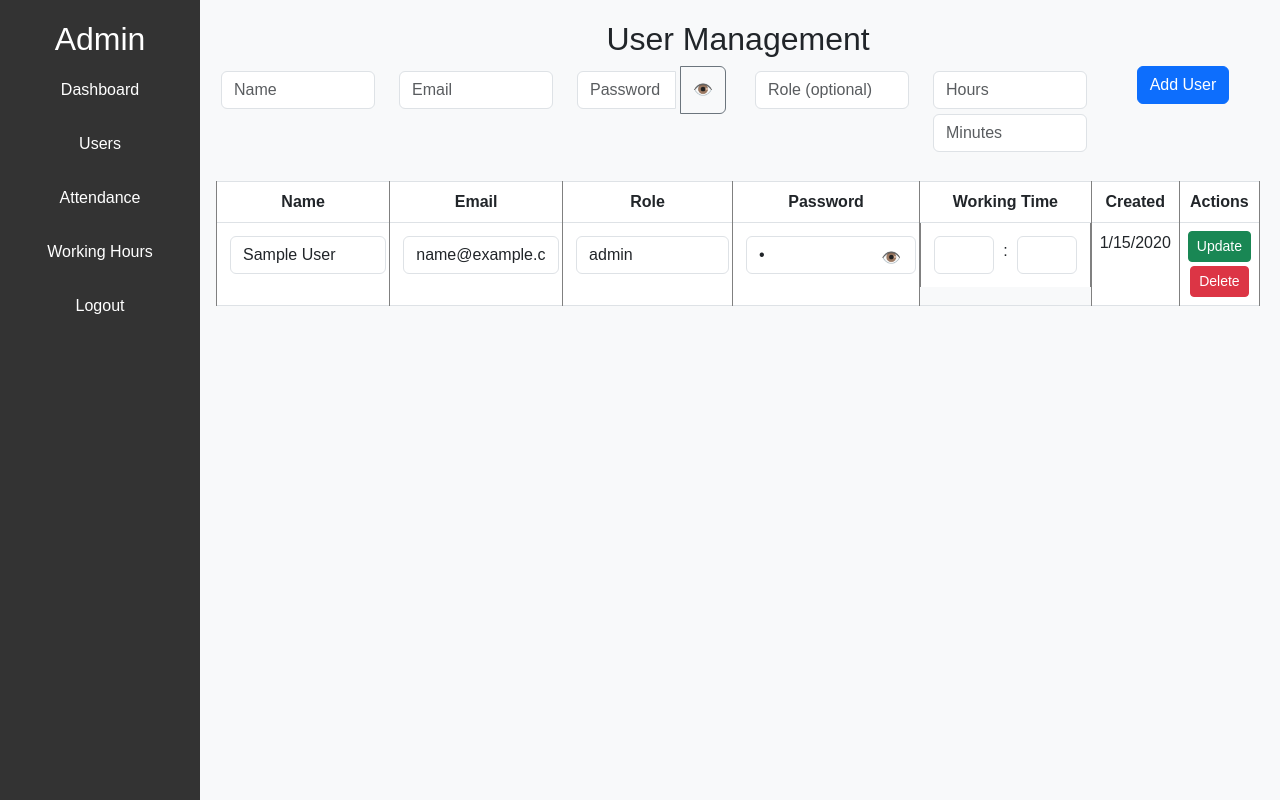
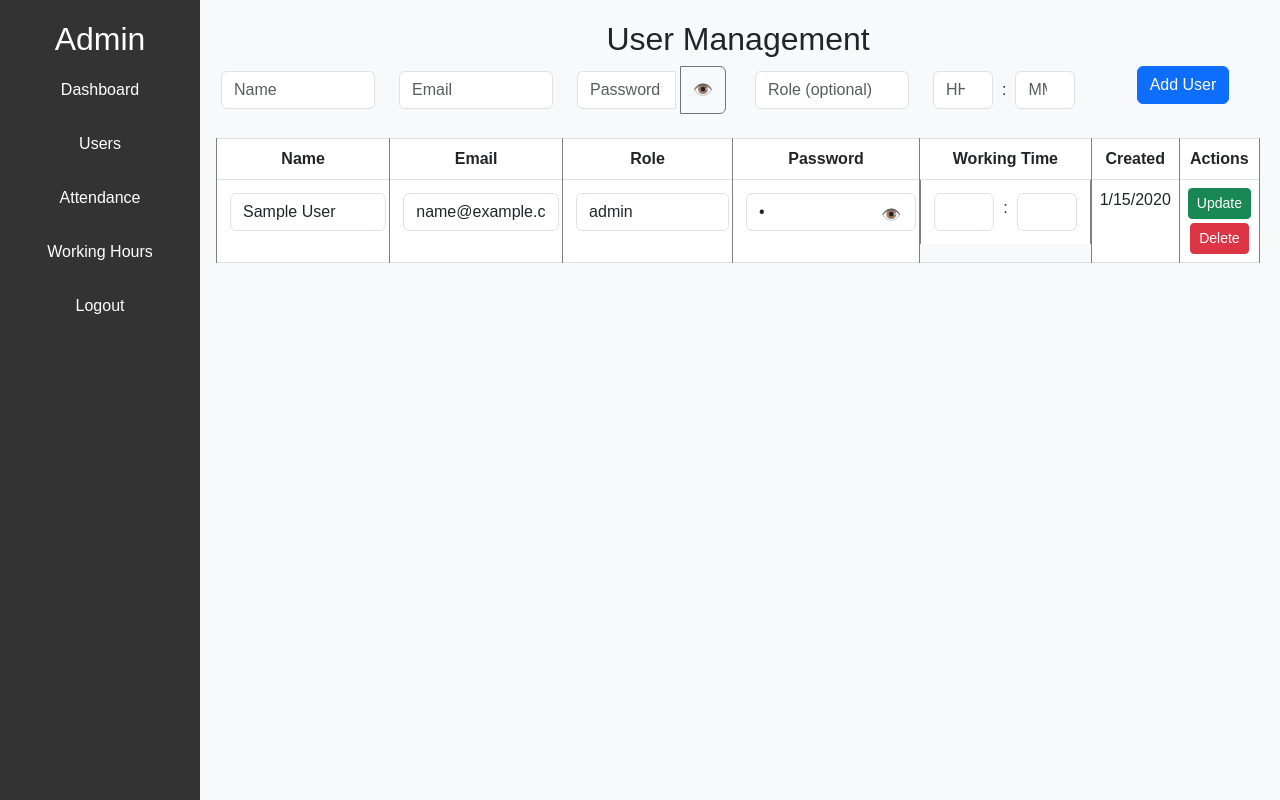
Before and after one commit to SyedGulzar786/mobileApplicationOfficeStaging, a Node server app: template backend/views/users.ejs in a window 1280 px wide. Run offline with Node 20, Linux system fonts and the light colour scheme; tables that the repository leaves empty hold one stand-in row (values such as "Sample post"); the template is opened without the code that fills it: values that come from a table or form of the project are taken from there, most other values are stand-ins (such as "Sample title", 1, 10 or a date in 2020); some libraries are stand-ins or nearby versions.

Commit message:
users managemnt add user part hours and minutes ui edited on users.ejs

```diff
--- a/backend/views/users.ejs
+++ b/backend/views/users.ejs
@@ -19,11 +19,12 @@
     <div class="col">
       <input type="text" name="role" class="form-control" placeholder="Role (optional)" />
     </div>
-    <div class="col">
-      <input type="number" name="hours" class="form-control mb-1" placeholder="Hours" min="0" />
-      <input type="number" name="minutes" class="form-control" placeholder="Minutes" min="0" />
-      <input type="hidden" name="workingHours" id="workingHoursField" />
-    </div>
+<div class="col d-flex gap-1 align-items-center">
+  <input type="number" name="hours" class="form-control" placeholder="HH" style="width: 60px;" min="0" />
+  <span>:</span>
+  <input type="number" name="minutes" class="form-control" placeholder="MM" style="width: 60px;" min="0" />
+  <input type="hidden" name="workingHours" id="workingHoursField" />
+</div>
     <div class="col">
       <button type="submit" class="btn btn-primary">Add User</button>
     </div>
```
